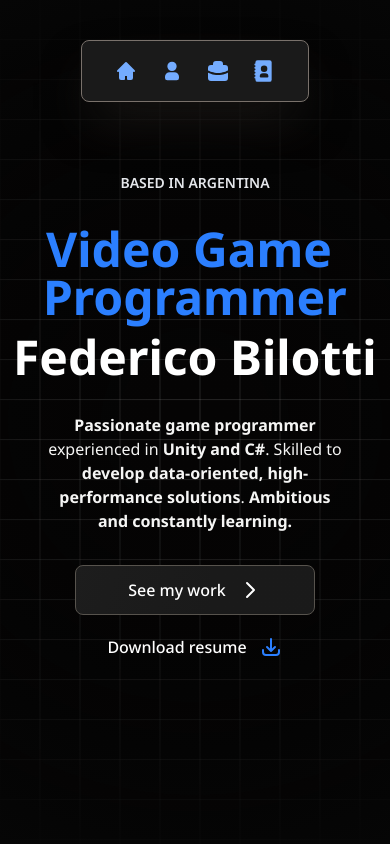
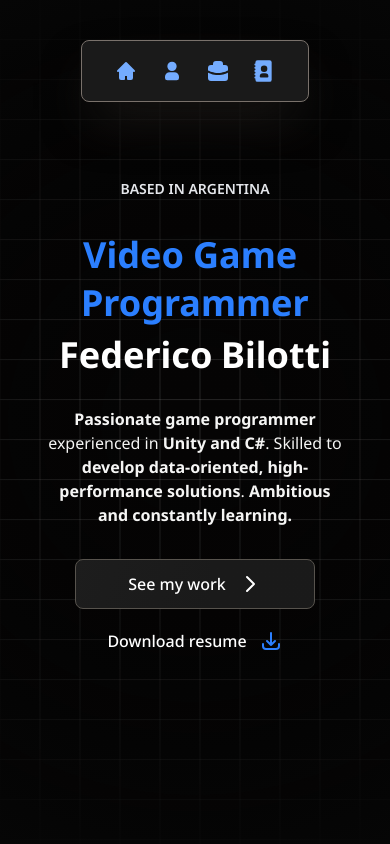
Before and after one commit to melinaescalante/Portfolio-Federico-Bilotti, a React (Vite) app: page / in a window 390 px wide. Shown: the top 844 px of the page. Built offline with nearby package versions, Linux system fonts and the light colour scheme.

Commit message:
style:arreglar margenes de titulos en mobile

```diff
--- a/src/sections/HomeSection.jsx
+++ b/src/sections/HomeSection.jsx
@@ -22,14 +22,14 @@ export function HomeSection() {
             >
 
                 <span className="font-semibold text-sm text-[#e5e7eb] z-10">BASED IN ARGENTINA</span>
-                <div className="flex flex-col gap-3 items-center justify-center flex-wrap">
+                <div className="flex flex-col gap-2 items-center justify-center flex-wrap">
 
                     <BlurText
                         text="Video Game Programmer"
                         delay={100}
                         animateBy="words"
                         direction="top"
-                        className="lg:text-7xl text-5xl font-bold text-center break-words text-[#2b7fff] justify-center"
+                        className="lg:text-7xl text-4xl font-bold text-center break-words text-[#2b7fff] justify-center leading-12"
 
                     ></BlurText>
                     <BlurText
@@ -37,7 +37,7 @@ export function HomeSection() {
                         delay={300}
                         animateBy="words"
                         direction="top"
-                        className="break-words text-5xl lg:text-7xl mt-0 font-bold text-center justify-center"
+                        className="break-words text-4xl lg:text-7xl mt-0 font-bold text-center justify-center"
 
                     ></BlurText>
                 </div>
```
